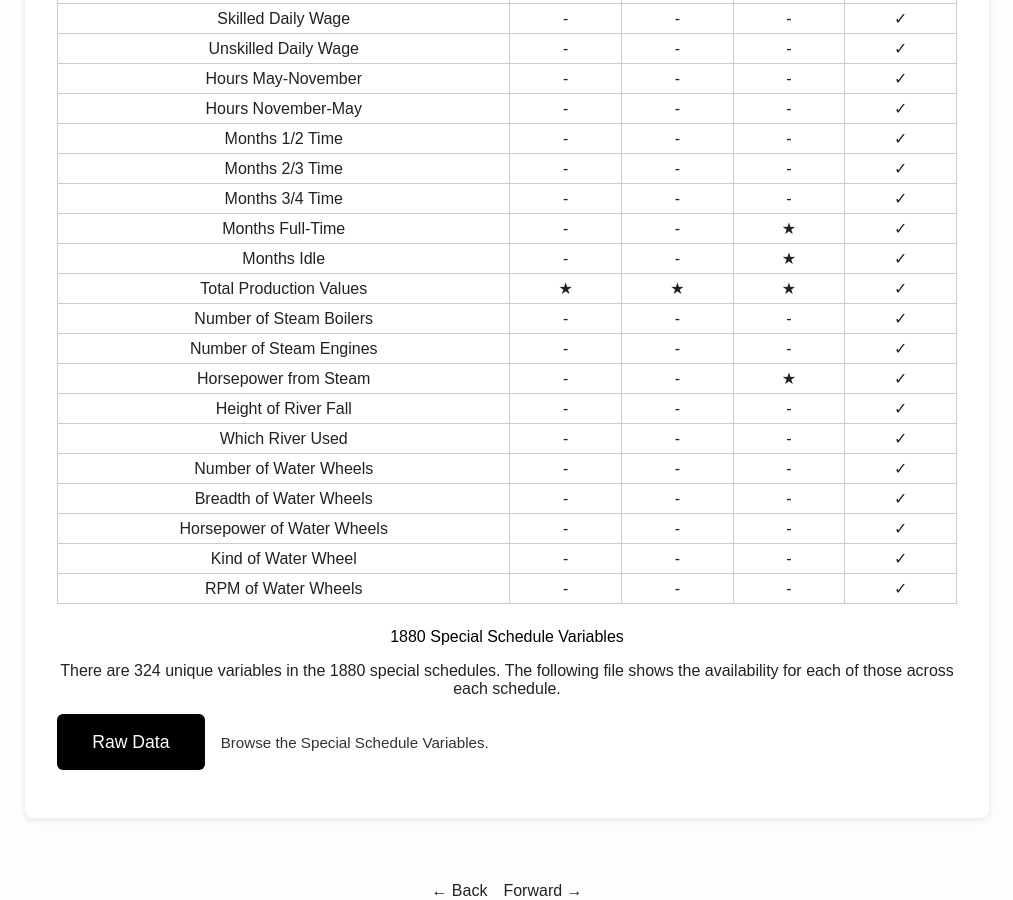
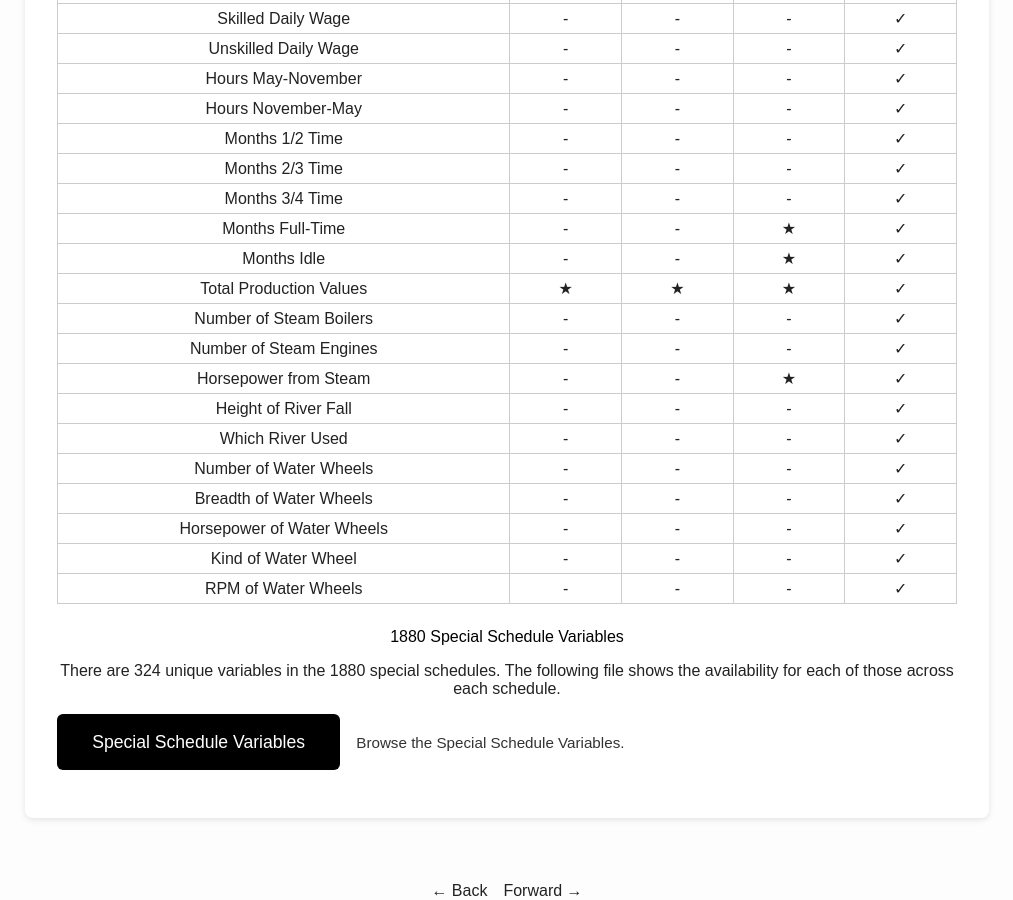
Before and after one commit to allen-otterstrom/CMF_data, a Jekyll site: the page built from data-structure.md, in a window 1280 px wide and 900 px high, scrolled down 3304 px. Shown: the whole window, without its empty margins (133-1146 px from the left). Built offline with Jekyll 4.4.1, drawn with Linux system fonts in a browser that asks for light colours.

Commit message:
Update data-structure.md

```diff
--- a/data-structure.md
+++ b/data-structure.md
@@ -191,7 +191,7 @@ There are 324 unique variables in the 1880 special schedules. The following file
 
 <div class="button-grid">
   <div class="button-item">
-    <a class="button" href="https://pub-9228e653a45040598db0c86ec1d93b3c.r2.dev/website_materials/ss_variables.csv" download>Raw Data</a>
+    <a class="button" href="https://pub-9228e653a45040598db0c86ec1d93b3c.r2.dev/website_materials/ss_variables.csv" download>Special Schedule Variables</a>
     <div class="description">Browse the Special Schedule Variables.</div>
   </div>
   </div>
```
